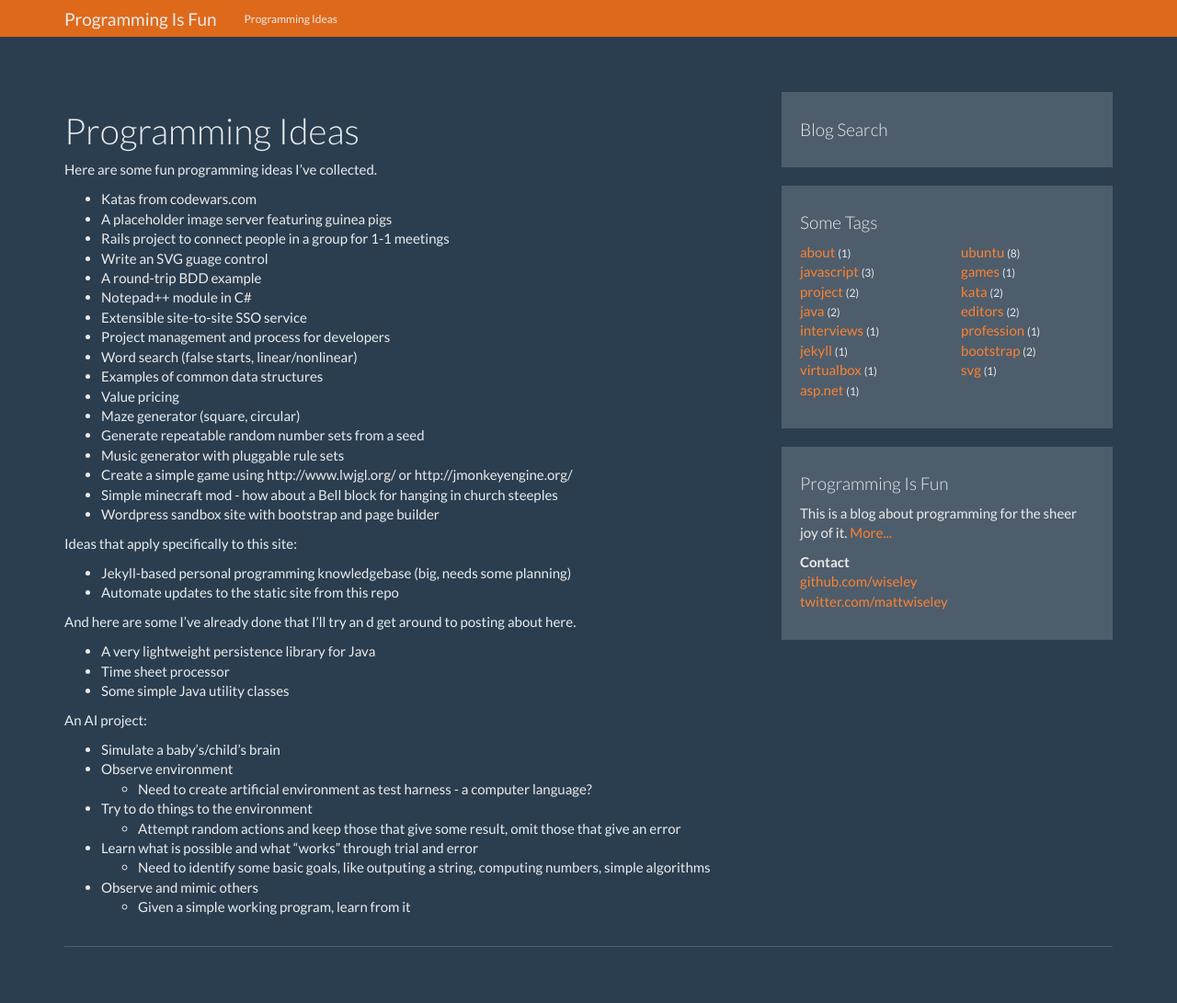
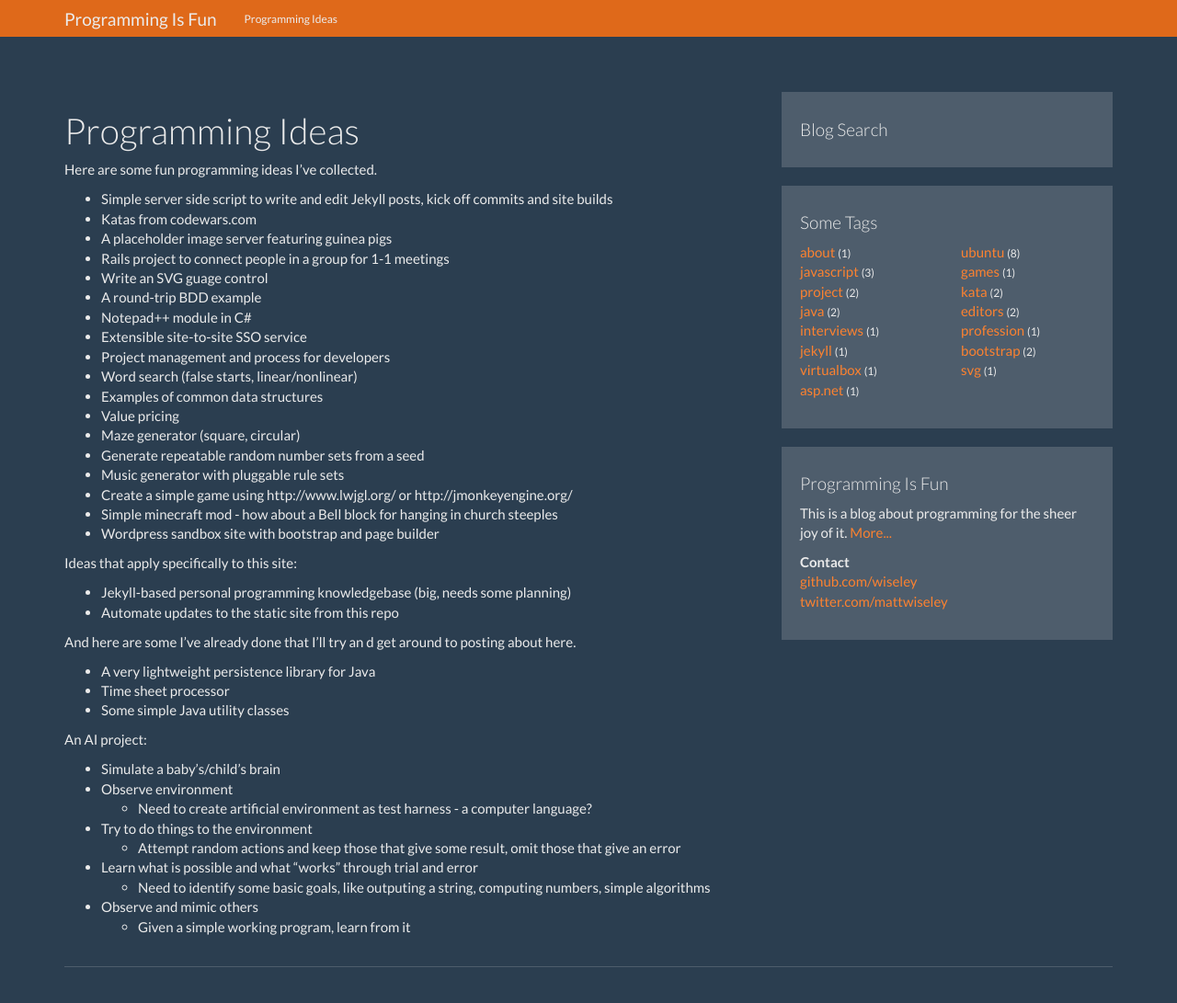
Before and after one commit to bagaag/coderfolder.com, a Jekyll site: the page built from ideas.markdown, in a window 1280 px wide and 1153 px high. Shown: the top 1091 px of the window at 92% size. Built offline with Jekyll 4.4.1, drawn with Linux system fonts in a browser that asks for light colours; Markdown is read by kramdown in place of the engine named in the settings; comment, search, counter and statistics services are not loaded.

Commit message:
Update ideas.markdown

```diff
--- a/ideas.markdown
+++ b/ideas.markdown
@@ -6,6 +6,7 @@ tags: about
 
 Here are some fun programming ideas I've collected.
 
+* Simple server side script to write and edit Jekyll posts, kick off commits and site builds
 * Katas from codewars.com
 * A placeholder image server featuring guinea pigs
 * Rails project to connect people in a group for 1-1 meetings
```
